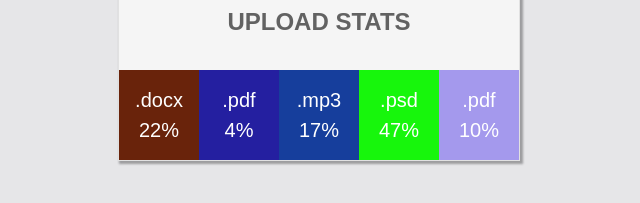
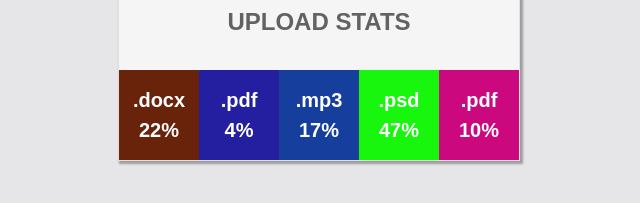
Before and after one commit to annienf17/goit-react-hw-01-components, a React (Create React App) app: page / in a window 1280 px wide. Shown: the part 413-616 px from the top of the page, without its empty margins (321-961 px from the left). Built offline with nearby package versions, Linux system fonts and the light colour scheme.

Commit message:
conditions, to meet WCAG AAA standard

```diff
--- a/src/components/StatItems.jsx
+++ b/src/components/StatItems.jsx
@@ -1,23 +1,26 @@
 import PropTypes from 'prop-types';
 import css from '../css/Statistics.module.css';
 
-function getRandomHexColor() {
-  const r = Math.floor(Math.random() * 256);
-  const g = Math.floor(Math.random() * 256);
-  const b = Math.floor(Math.random() * 256);
-     //conditions, to meet WCAG AAA standard
 
-  return `rgb(${r}, ${g}, ${b})`;
-}
-// named export
+
 export function StatItems({ label, percentage }) {
   return (
     <li className={css.item} style={{ backgroundColor: getRandomHexColor() }}>
       <span className={css.label}>{label}</span>
       <span className={css.percentage}>{percentage}%</span>
     </li>
-
   );
+}
+function getRandomHexColor() {
+  const r = Math.floor(Math.random() * 256);
+  const g = Math.floor(Math.random() * 256);
+  const b = Math.floor(Math.random() * 256);
+     //conditions, to meet WCAG AAA standard
+if(r+g+b > 500) {
+  return `rgb(204, 8, 127)`;
+} else {
+  return  `rgb(${r}, ${g}, ${b})`;
+}
 }
 
 StatItems.propTypes = {
--- a/src/components/Statistics.jsx
+++ b/src/components/Statistics.jsx
@@ -1,9 +1,8 @@
 import PropTypes from 'prop-types';
-// named import
 import { StatItems } from './StatItems';
 import css from '../css/Statistics.module.css';
 
-// named export
+
 export function Statistics({ title, stats }) {
   const statList = stats.map(stat => (
     <StatItems
--- a/src/css/Statistics.module.css
+++ b/src/css/Statistics.module.css
@@ -26,7 +26,7 @@ display: flex;
 flex-direction: column;
 align-items: center;
 padding: 1.5rem 0;
-color: rgba(255, 255, 255, 1);
+color: rgb(255, 255, 255);
 font-size: 2rem;
-font-weight: 500;
+font-weight: 600;
 }
```
Also changed, not shown: 1 other file (tests, documents, lock files or other folders).
